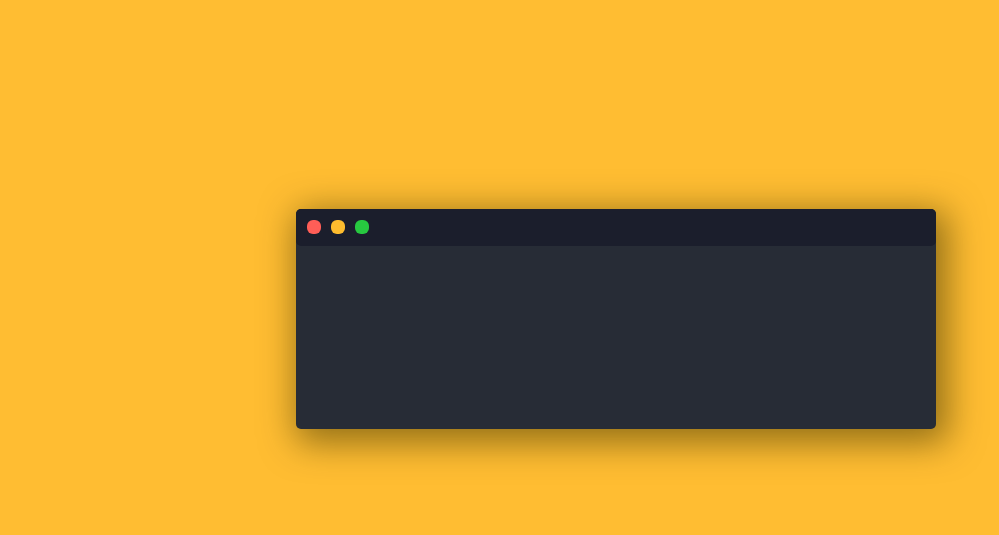
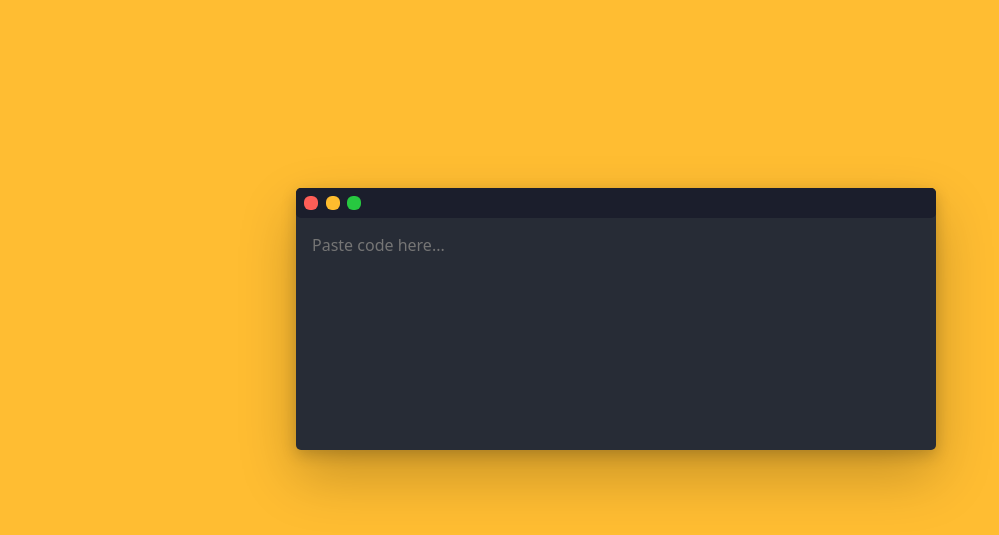
Before and after one commit to ryan-neil/CodeSnap, a plain HTML site: page src/index.html in a window 1280 px wide. Shown: the part 81-616 px from the top of the page, without its empty margins (24-1023 px from the left). Drawn offline with Linux system fonts and the light colour scheme.

Commit message:
app updates.

```diff
--- a/src/index.html
+++ b/src/index.html
@@ -1,20 +1,23 @@
 <!DOCTYPE html>
 <html>
+
 <head>
-		<!-- Meta -->
+	<!-- [Meta] -->
 	<meta charset="utf-8">
 	<meta http-equiv="X-UA-Compatible" content="IE=edge">
 	<meta name="viewport" content="width=device-width, initial-scale=1">
-
-		<!-- Fonts -->
+	<!-- [Fonts] -->
 	<link href="https://fonts.googleapis.com/css2?family=Satisfy&display=swap" rel="stylesheet">
 	<link href="https://fonts.googleapis.com/css2?family=Lobster&display=swap" rel="stylesheet">
 	<link href="https://fonts.googleapis.com/css2?family=Quicksand:wght@300;400&display=swap" rel="stylesheet">
 
 	<title>CodeSnap</title>
-		<!-- CSS -->
+	<!-- [CSS] -->
 	<link rel="stylesheet" href="style.css">
+	<!-- [JS] -->
+	<script src="/js/app.js"></script>
 </head>
+
 <body>
 
 	<!-- [Navbar] -->
@@ -43,7 +46,10 @@
 					<div class="input-item__dot green"></div>
 				</div>
 				<!-- Input Field -->
-					<div class="input-box__item input-field"></div>
+				<div class="input-box__item grow-wrap">
+					<textarea name="text" id="text-editor" placeholder="Paste code here..."
+						onInput="this.parentNode.dataset.replicatedValue = this.value"></textarea>
+				</div>
 			</div>
 		</div>
 		<!-- [Links] -->
@@ -63,7 +69,6 @@
 			</div> -->
 	</section>
 
+</body>
 
-
-	</body>
 </html>
--- a/src/style.css
+++ b/src/style.css
@@ -18,6 +18,7 @@ Colors
 	--primary-color-yellow: #ffbd32;
 	--input-header: #1b1e2c;
 	--input-box: #272c36;
+	--input-box-text: #666d98;
 	--white: #ffffff;
 	--light: #f7f9fd;
 	--color1: #c86de0;
@@ -65,9 +66,13 @@ body {
 	/* height: 100vh; */
 
 	background-color: var(--primary-color-yellow);
+	/* background-color: #fff; */
 }
 a {
 	text-decoration: none;
+}
+label {
+	display: block;
 }
 
 /*
@@ -102,6 +107,7 @@ a {
 	color: var(--input-header);
 	opacity: .9;
 }
+/* Snap text gradient color */
 .logo-style {
 	/* background: -webkit-linear-gradient(
 		43deg,
@@ -127,21 +133,23 @@ a {
 .body-container {
 	height: 100vh;
 	margin: auto;
+	padding: 1rem;
 	display: flex;
 	justify-content: center;
 	align-items: center;
 }
 .input-box-wrapper {
 	width: 40rem;
-	height: 220px;
+	height: auto;
 	background-color: var(--input-box);
 	border-radius: 5px;
 
 	/* offset-x | offset-y | blur-radius | spread-radius | color */
-	box-shadow: 6px 8px 35px 6px #362e0088;
+	box-shadow: 0 25.6px 57.6px 0 rgba(0, 0, 0, .22),
+		0 4.8px 14.4px 0 rgba(0, 0, 0, .18);
 }
 .input-box__item.dots {
-	padding: .4rem;
+	padding: .5rem;
 	display: flex;
 	align-items: center;
 	background-color: var(--input-header);
@@ -149,9 +157,9 @@ a {
 }
 .input-item__dot {
 	padding: 7px;
-	margin: 5px;
+	justify-content: flex-start;
+	margin-right: 7.5px;
 	border-radius: 6px;
-	/* background-color: var(--light); */
 }
 .input-item__dot.red {
 	background-color: var(--dot-color-red);
@@ -161,6 +169,49 @@ a {
 }
 .input-item__dot.green {
 	background-color: var(--dot-color-green);
+}
+
+/*
+======================
+Textarea Styles:
+*/
+.grow-wrap {
+	/* easy way to plop the elements on top of each other and have them both sized based on the tallest one's height */
+	padding: .5rem;
+	display: grid;
+	font: 1rem/1.4 system-ui, sans-serif;
+}
+.grow-wrap::after {
+	/* Note the weird space! Needed to preventy jumpy behavior */
+	content: attr(data-replicated-value) " ";
+
+	/* This is how textarea text behaves */
+	white-space: pre-wrap;
+
+	/* Hidden from view, clicks, and screen readers */
+	visibility: hidden;
+}
+.grow-wrap > textarea {
+	/* You could leave this, but after a user resizes, then it ruins the auto sizing */
+	resize: none;
+
+	/* Firefox shows scrollbar on growth, you can hide like this. */
+	overflow: hidden;
+}
+.grow-wrap > textarea,
+.grow-wrap::after {
+	/* Identical styling required!! */
+	min-height: 200px;
+	border: none;
+	background-color: var(--input-box);
+	padding: 0.5rem;
+	font: inherit;
+	color: var(--input-box-text);
+	caret-color: var(--input-box-text);
+	outline: none;
+
+	/* Place on top of each other */
+	grid-area: 1 / 1 / 2 / 2;
 }
 
 /*
```
Also changed, not shown: 1 other file. Lines whose indentation alone changed are shown as unchanged.
